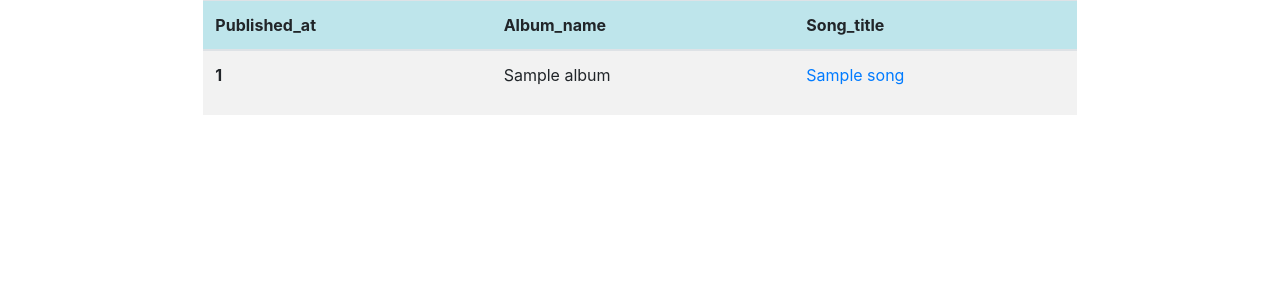
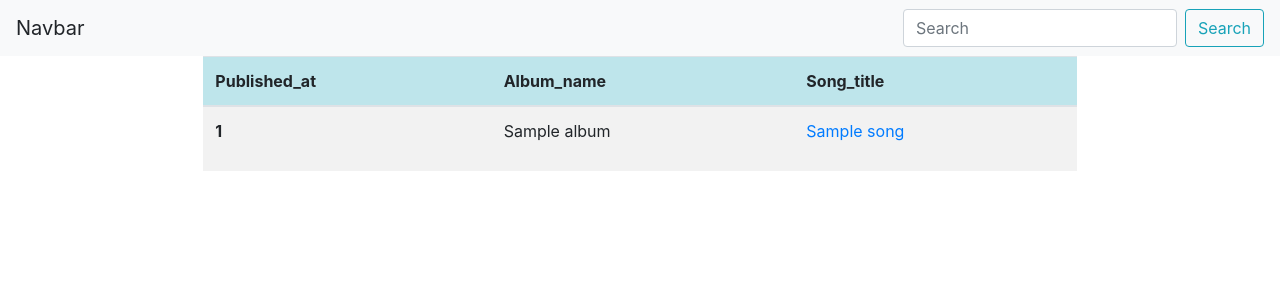
Before and after one commit to acx2o/boc_music, a Flask app: page /show_artist/1 in a window 1280 px wide. Shown: the top 300 px of the page. Run offline with Flask 2, Linux system fonts and the light colour scheme; tables that the repository leaves empty hold one stand-in row (values such as "Sample post"); parts of the project's set-up code (start-up, migrations or seed data) failed here and were passed over; some libraries are stand-ins or nearby versions.

Commit message:
modified

```diff
--- a/flaskr/templates/layout.html
+++ b/flaskr/templates/layout.html
@@ -15,6 +15,13 @@
 
     </head>
     <body>
+        <nav class="navbar navbar-light bg-light justify-content-between">
+          <a class="navbar-brand">Navbar</a>
+          <form class="form-inline" action="{{ url_for('artists') }}" method=get>
+            <input name="keyword" class="form-control mr-sm-2" type="search" placeholder="Search" aria-label="Search">
+            <button  class="btn btn-outline-info my-2 my-sm-0" type="submit">Search</button>
+          </form>
+        </nav>
         {% block body %}{% endblock %}
     </body>
     </html>
```
Also changed, not shown: flaskr/templates/search_artist_select.html (+1 -7 lines).
